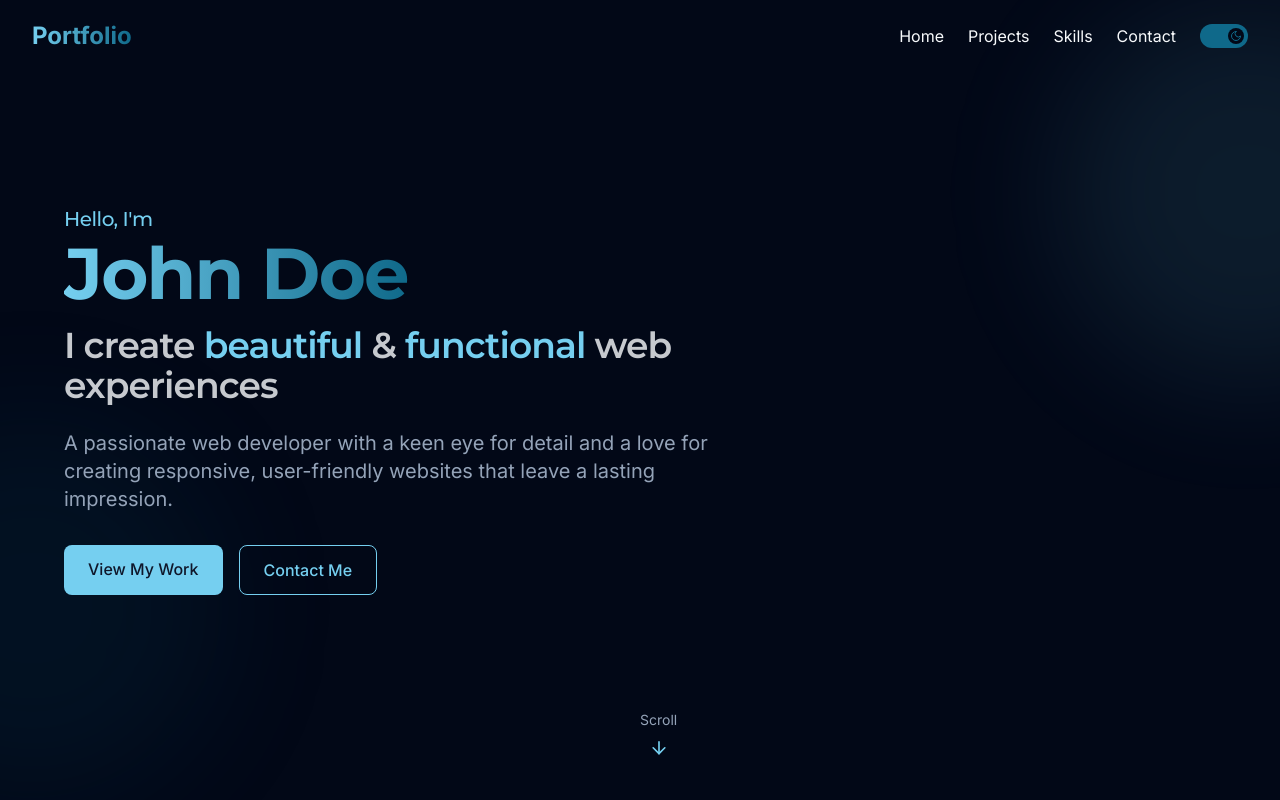
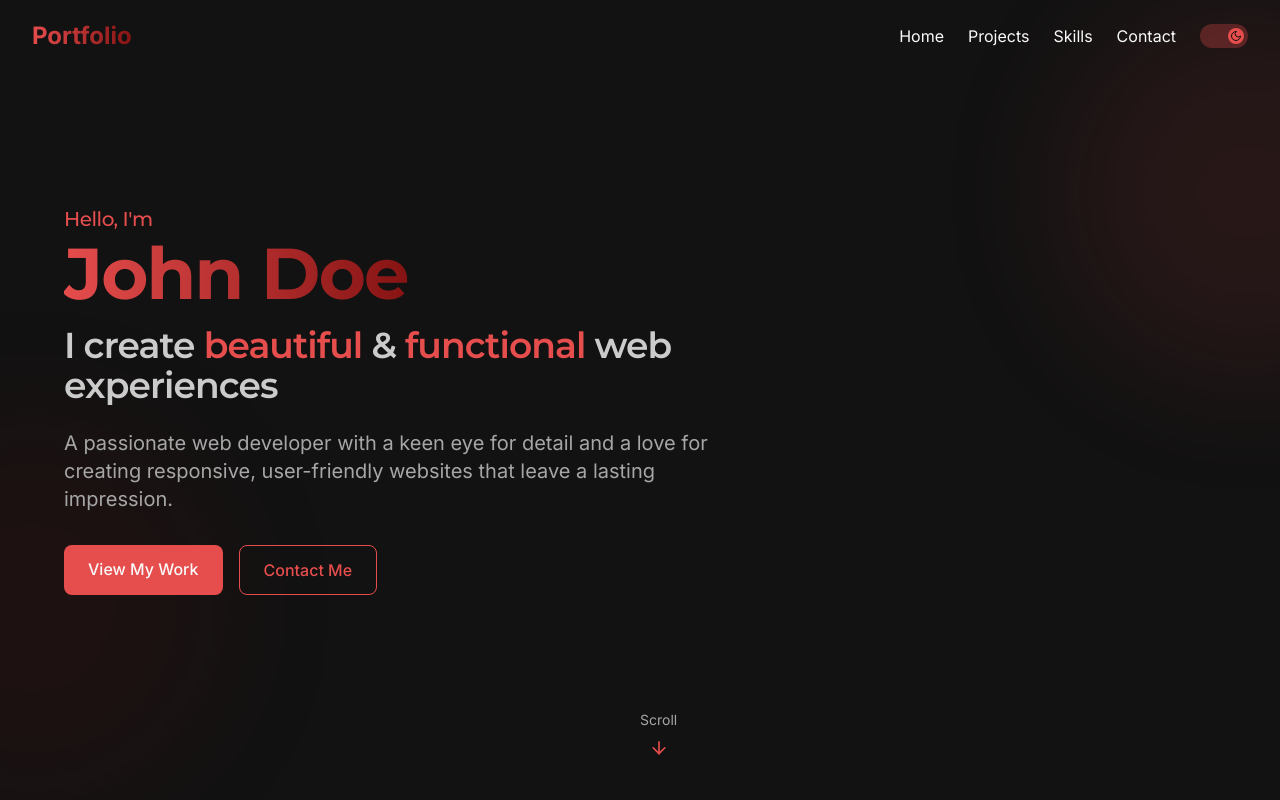
Before and after one commit to nfvic/nfvic-portfolio, a React (Vite) app: page / in a window 1280 px wide. Both pictures are taken after a click on the button 1224 px from the left and 36 px from the top of the page. Shown: the top 800 px of the page. Built offline with nearby package versions, Linux system fonts and the light colour scheme.

Commit message:
Refactor: Make theme editable and update colors
This commit makes the theme editable and updates the colors to black and red.

```diff
--- a/src/components/ThemeToggle.tsx
+++ b/src/components/ThemeToggle.tsx
@@ -11,23 +11,25 @@ const ThemeToggle: React.FC = () => {
     <button
       onClick={toggleTheme}
       className={cn(
-        'w-12 h-6 rounded-full p-1 transition-colors duration-200 focus:outline-none',
-        theme === 'dark' ? 'bg-accent' : 'bg-accent'
+        'w-12 h-6 rounded-full p-1 transition-colors duration-300 focus:outline-none',
+        theme === 'dark'
+          ? 'bg-primary/30 hover:bg-primary/40'
+          : 'bg-primary/20 hover:bg-primary/30'
       )}
       aria-label="Toggle theme"
     >
       <div
         className={cn(
-          'w-4 h-4 rounded-full transition-transform duration-200 flex items-center justify-center',
+          'w-4 h-4 rounded-full transition-transform duration-300 flex items-center justify-center',
           theme === 'dark'
-            ? 'transform translate-x-6 bg-background'
-            : 'transform translate-x-0 bg-background'
+            ? 'transform translate-x-6 bg-primary'
+            : 'transform translate-x-0 bg-primary'
         )}
       >
         {theme === 'dark' ? (
-          <Moon className="w-3 h-3 text-accent" />
+          <Moon className="w-3 h-3 text-background" />
         ) : (
-          <Sun className="w-3 h-3 text-accent" />
+          <Sun className="w-3 h-3 text-background" />
         )}
       </div>
     </button>
--- a/src/hooks/useTheme.tsx
+++ b/src/hooks/useTheme.tsx
@@ -6,12 +6,13 @@ type Theme = 'light' | 'dark';
 interface ThemeContextType {
   theme: Theme;
   toggleTheme: () => void;
+  setTheme: (theme: Theme) => void;
 }
 
 const ThemeContext = createContext<ThemeContextType | undefined>(undefined);
 
 export const ThemeProvider: React.FC<{ children: React.ReactNode }> = ({ children }) => {
-  const [theme, setTheme] = useState<Theme>('light');
+  const [theme, setThemeState] = useState<Theme>('light');
 
   useEffect(() => {
     // Check user preference or system preference
@@ -19,9 +20,9 @@ export const ThemeProvider: React.FC<{ children: React.ReactNode }> = ({ childre
     const prefersDark = window.matchMedia('(prefers-color-scheme: dark)').matches;
 
     if (storedTheme) {
-      setTheme(storedTheme);
+      setThemeState(storedTheme);
     } else if (prefersDark) {
-      setTheme('dark');
+      setThemeState('dark');
     }
   }, []);
 
@@ -38,11 +39,15 @@ export const ThemeProvider: React.FC<{ children: React.ReactNode }> = ({ childre
   }, [theme]);
 
   const toggleTheme = () => {
-    setTheme(prev => prev === 'light' ? 'dark' : 'light');
+    setThemeState(prev => prev === 'light' ? 'dark' : 'light');
+  };
+
+  const setTheme = (newTheme: Theme) => {
+    setThemeState(newTheme);
   };
 
   return (
-    <ThemeContext.Provider value={{ theme, toggleTheme }}>
+    <ThemeContext.Provider value={{ theme, toggleTheme, setTheme }}>
       {children}
     </ThemeContext.Provider>
   );
--- a/src/index.css
+++ b/src/index.css
@@ -1,4 +1,3 @@
-
 @import url('https://fonts.googleapis.com/css2?family=Inter:wght@300;400;500;600;700&family=Montserrat:wght@500;600;700;800&display=swap');
 
 @tailwind base;
@@ -7,65 +6,65 @@
 
 @layer base {
   :root {
-    --background: 210 40% 98%;
-    --foreground: 222.2 84% 4.9%;
+    --background: 0 0% 100%;
+    --foreground: 0 0% 7%;
 
     --card: 0 0% 100%;
-    --card-foreground: 222.2 84% 4.9%;
+    --card-foreground: 0 0% 7%;
 
     --popover: 0 0% 100%;
-    --popover-foreground: 222.2 84% 4.9%;
+    --popover-foreground: 0 0% 7%;
 
-    --primary: 196 80% 45%;
-    --primary-foreground: 210 40% 98%;
+    --primary: 0 75% 50%;
+    --primary-foreground: 0 0% 100%;
 
-    --secondary: 210 40% 96.1%;
-    --secondary-foreground: 222.2 47.4% 11.2%;
+    --secondary: 0 0% 96%;
+    --secondary-foreground: 0 0% 9%;
 
-    --muted: 210 40% 96.1%;
-    --muted-foreground: 215.4 16.3% 46.9%;
+    --muted: 0 0% 96%;
+    --muted-foreground: 0 0% 45%;
 
-    --accent: 196 80% 80%;
-    --accent-foreground: 222.2 47.4% 11.2%;
+    --accent: 0 75% 90%;
+    --accent-foreground: 0 0% 9%;
 
-    --destructive: 0 84.2% 60.2%;
-    --destructive-foreground: 210 40% 98%;
+    --destructive: 0 84% 60%;
+    --destructive-foreground: 0 0% 98%;
 
-    --border: 214.3 31.8% 91.4%;
-    --input: 214.3 31.8% 91.4%;
-    --ring: 196 80% 45%;
+    --border: 0 0% 89%;
+    --input: 0 0% 89%;
+    --ring: 0 75% 50%;
 
     --radius: 0.5rem;
   }
 
   .dark {
-    --background: 222.2 84% 4.9%;
-    --foreground: 210 40% 98%;
+    --background: 0 0% 7%;
+    --foreground: 0 0% 98%;
 
-    --card: 222.2 84% 4.9%;
-    --card-foreground: 210 40% 98%;
+    --card: 0 0% 9%;
+    --card-foreground: 0 0% 98%;
 
-    --popover: 222.2 84% 4.9%;
-    --popover-foreground: 210 40% 98%;
+    --popover: 0 0% 9%;
+    --popover-foreground: 0 0% 98%;
 
-    --primary: 196 80% 70%;
-    --primary-foreground: 222.2 47.4% 11.2%;
+    --primary: 0 75% 60%;
+    --primary-foreground: 0 0% 98%;
 
-    --secondary: 217.2 32.6% 17.5%;
-    --secondary-foreground: 210 40% 98%;
+    --secondary: 0 0% 15%;
+    --secondary-foreground: 0 0% 98%;
 
-    --muted: 217.2 32.6% 17.5%;
-    --muted-foreground: 215 20.2% 65.1%;
+    --muted: 0 0% 15%;
+    --muted-foreground: 0 0% 65%;
 
-    --accent: 196 80% 30%;
-    --accent-foreground: 210 40% 98%;
+    --accent: 0 75% 30%;
+    --accent-foreground: 0 0% 98%;
 
-    --destructive: 0 62.8% 30.6%;
-    --destructive-foreground: 210 40% 98%;
+    --destructive: 0 62% 30%;
+    --destructive-foreground: 0 0% 98%;
 
-    --border: 217.2 32.6% 17.5%;
-    --input: 217.2 32.6% 17.5%;
-    --ring: 196 80% 70%;
+    --border: 0 0% 20%;
+    --input: 0 0% 20%;
+    --ring: 0 75% 60%;
   }
 }
 
--- a/src/layouts/Layout.tsx
+++ b/src/layouts/Layout.tsx
@@ -1,23 +1,31 @@
 
-import React from 'react';
+import React, { useEffect } from 'react';
 import Header from '@/components/Header';
 import Footer from '@/components/Footer';
-import { ThemeProvider } from '@/hooks/useTheme';
+import { ThemeProvider, useTheme } from '@/hooks/useTheme';
 
 interface LayoutProps {
   children: React.ReactNode;
 }
 
+const PageContent: React.FC<{ children: React.ReactNode }> = ({ children }) => {
+  const { theme } = useTheme();
+
+  return (
+    <div className="min-h-screen flex flex-col transition-colors duration-300">
+      <Header />
+      <main className="flex-1">
+        {children}
+      </main>
+      <Footer />
+    </div>
+  );
+};
+
 const Layout: React.FC<LayoutProps> = ({ children }) => {
   return (
     <ThemeProvider>
-      <div className="min-h-screen flex flex-col">
-        <Header />
-        <main className="flex-1">
-          {children}
-        </main>
-        <Footer />
-      </div>
+      <PageContent>{children}</PageContent>
     </ThemeProvider>
   );
 };
```
